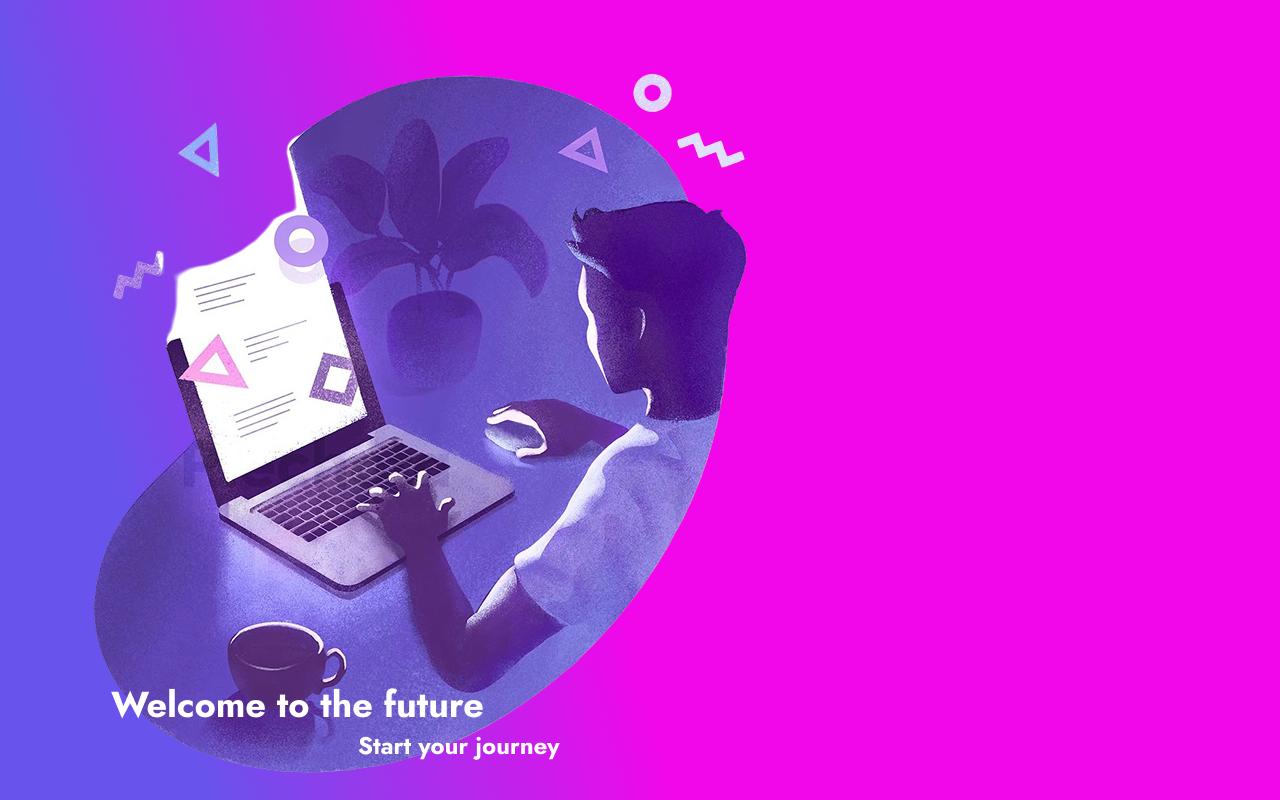
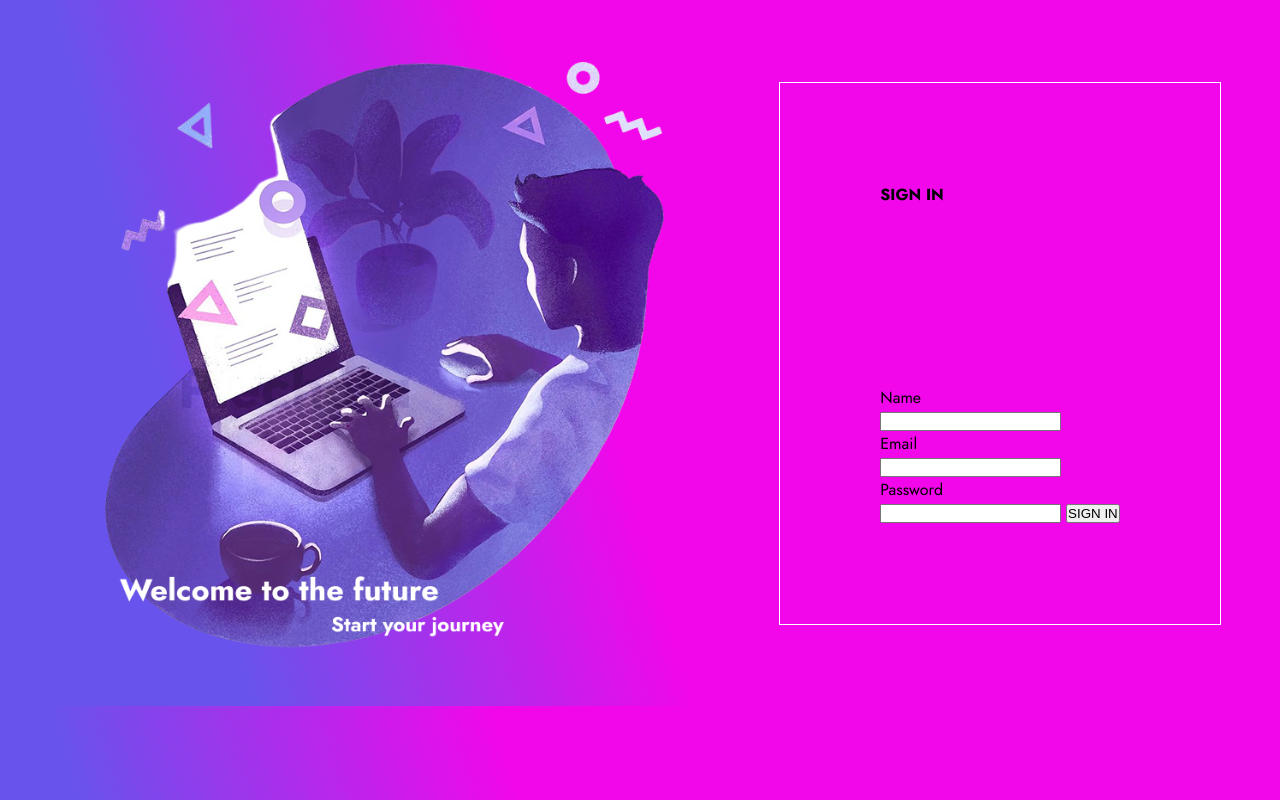
Before and after one commit to NoirMind/Final-Project, a plain HTML site: page login-page.html in a window 1280 px wide. Shown: the top 800 px of the page. Drawn offline with Linux system fonts and the light colour scheme.

Commit message:
login page

```diff
--- a/login-page.html
+++ b/login-page.html
@@ -11,10 +11,10 @@
         <section class="container main-section">
             <div class="login-page">
             <div class="img-box">
-                <img src="./assets/img/Group 2.png" alt="its people" loading="lazy">
+                <img src="./assets/img/Group 2.png" alt="its people" loading="lazy" width="700" height="700">
             </div>
             <div class="log-in-box">
-                <b>SIGN IN</b>
+                <b class="sign-title">SIGN IN</b>
                 <div class="input-page">
                     <p class="name">Name</p>
                     <input type="text" class="inputbtn">
--- a/loginpage.css
+++ b/loginpage.css
@@ -89,3 +89,21 @@
     margin: 0 auto;
     padding: 0px 20px;
 }
+
+.login-page{
+    display: flex;
+    justify-content: center;
+    align-items: center;
+    gap: 20px;
+}
+
+.sign-title{
+    margin-bottom: 180px;
+}
+
+.log-in-box{
+    display: flex;
+    flex-direction: column;
+    border: 1px solid #fff;
+    padding: 100px 100px;
+}
```
